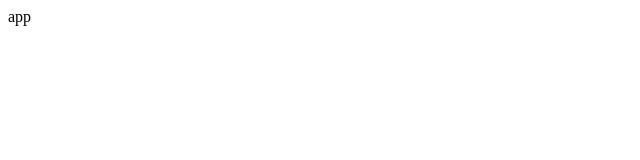
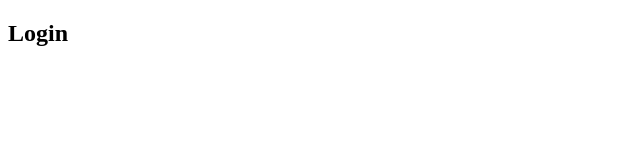
Before and after one commit to midcenturydude7/react-social-media-app, a React (Create React App) app in the folder react-social-media-app/: page / in a window 1280 px wide. Shown: the top 160 px of the page, without its empty margins (0-640 px from the left). Built offline with nearby package versions, Linux system fonts and the light colour scheme.

Commit message:
Setting up the basic HTML structure of the Login component

```diff
--- a/react-social-media-app/src/App.js
+++ b/react-social-media-app/src/App.js
@@ -1,7 +1,13 @@
 import React from "react";
-
+import Login from './components/Login'
 
 function App() {
+    let user = "";
+
+    if (!user) {
+        return <Login />;
+
+    }
     return <div>app</div>;
 }
 
--- a/react-social-media-app/src/components/Login.js
+++ b/react-social-media-app/src/components/Login.js
@@ -1,7 +1,11 @@
 import React from "react";
 
 function Login() {
-    return <div>Login</div>;
+    return (
+    <div>
+        <h2>Login</h2>
+    </div>
+    );
 }
 
 export default Login;
```
